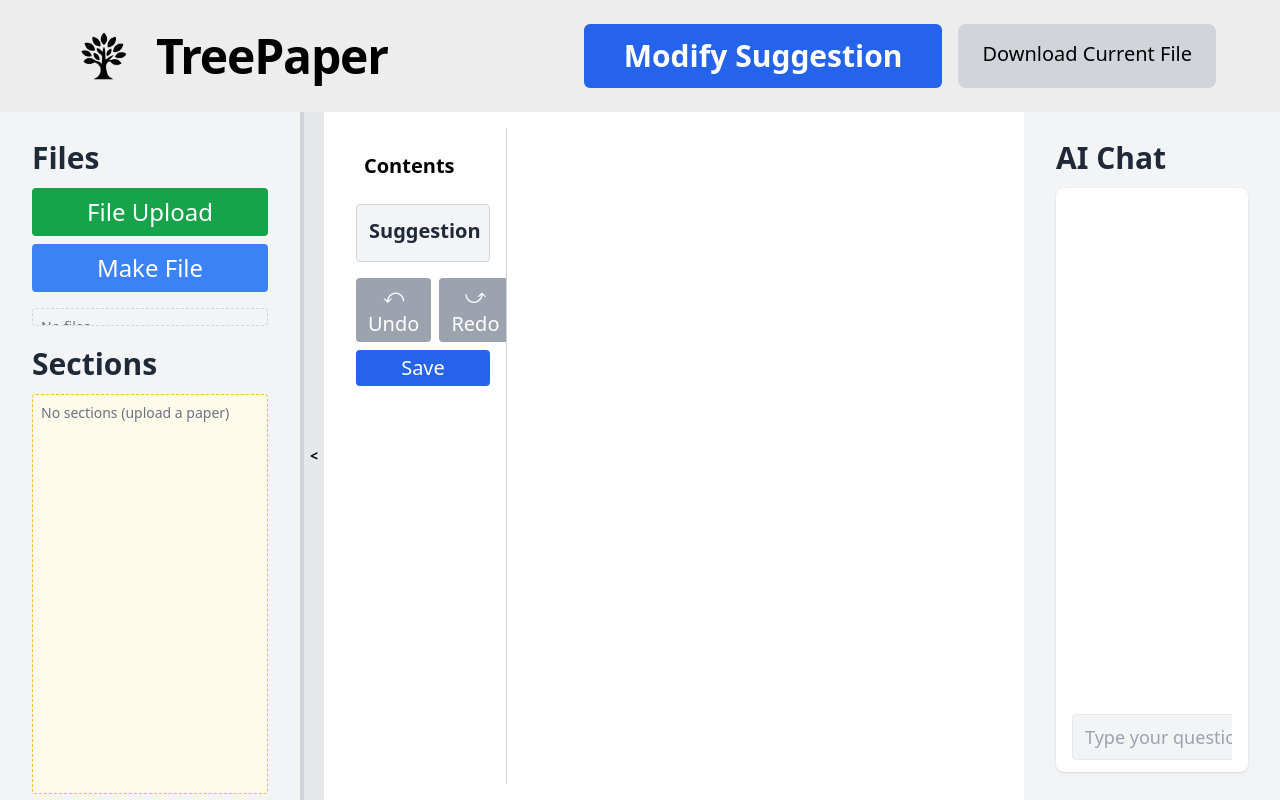
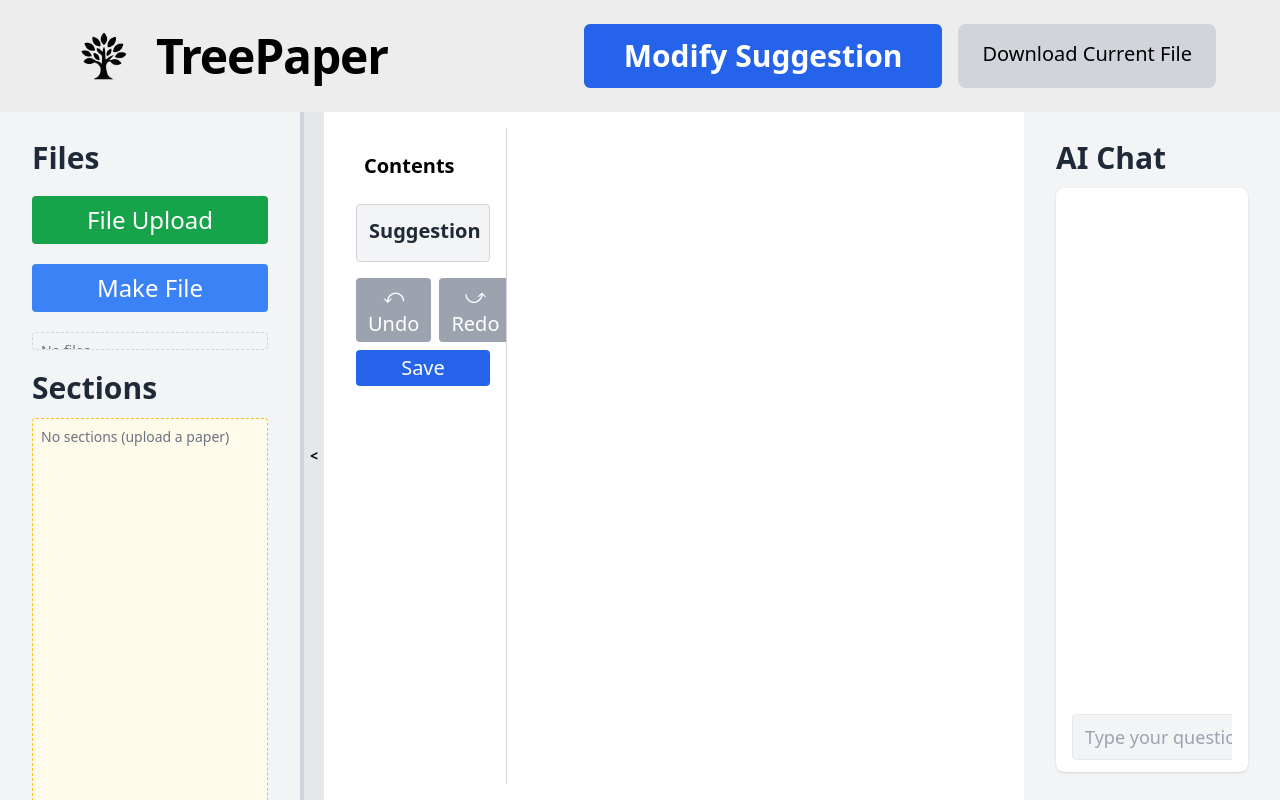
Before and after one commit to Tree-LLM/frontend, a React (Vite) app: page / in a window 1280 px wide. Built offline with nearby package versions, Linux system fonts and the light colour scheme.

Commit message:
feat: 간격 조정

```diff
--- a/src/components/FileSidebar.tsx
+++ b/src/components/FileSidebar.tsx
@@ -149,12 +149,12 @@ const FileSidebar: React.FC<FileSidebarProps> = ({
   return (
     <div className="h-full bg-gray-100 flex flex-col px-4 py-3 min-h-0">
       {/* 헤더 */}
-      <div className="mb-3">
+      <div className="mb-5">
         <h2 className="text-3xl font-bold text-gray-800">Files</h2>
       </div>
 
       {/* 파일 업로드 */}
-      <div className="mb-2">
+      <div className="mb-5">
         <input
           type="file"
           ref={fileInputRef}
@@ -174,7 +174,7 @@ const FileSidebar: React.FC<FileSidebarProps> = ({
       </div>
 
       {/* 직접 파일 추가 */}
-      <div className="mb-4">
+      <div className="mb-5">
         <button
           onClick={onAddTestFile}
           className="px-3 py-2 bg-blue-500 text-white rounded hover:bg-blue-600 w-full text-2xl"
```
